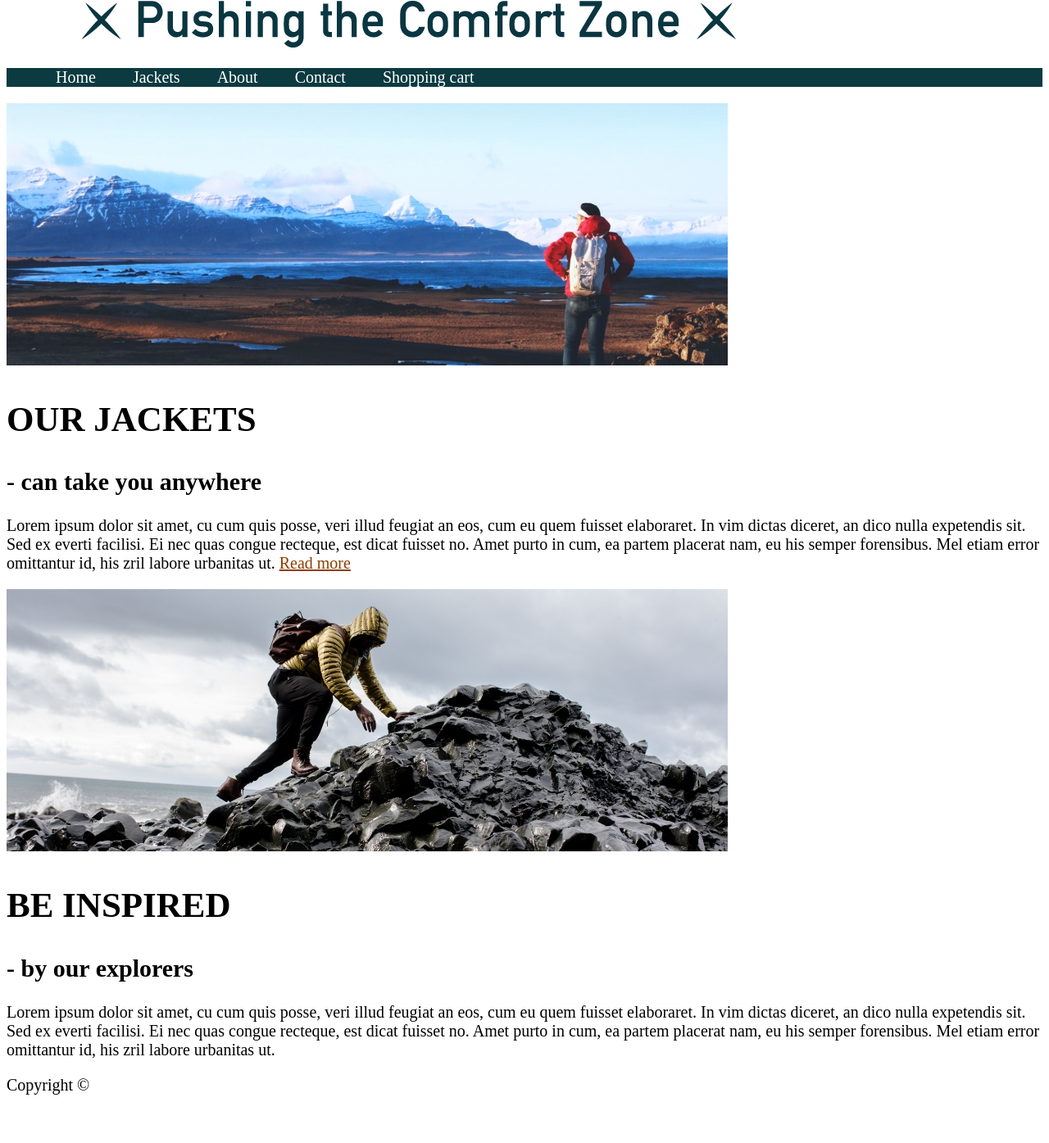
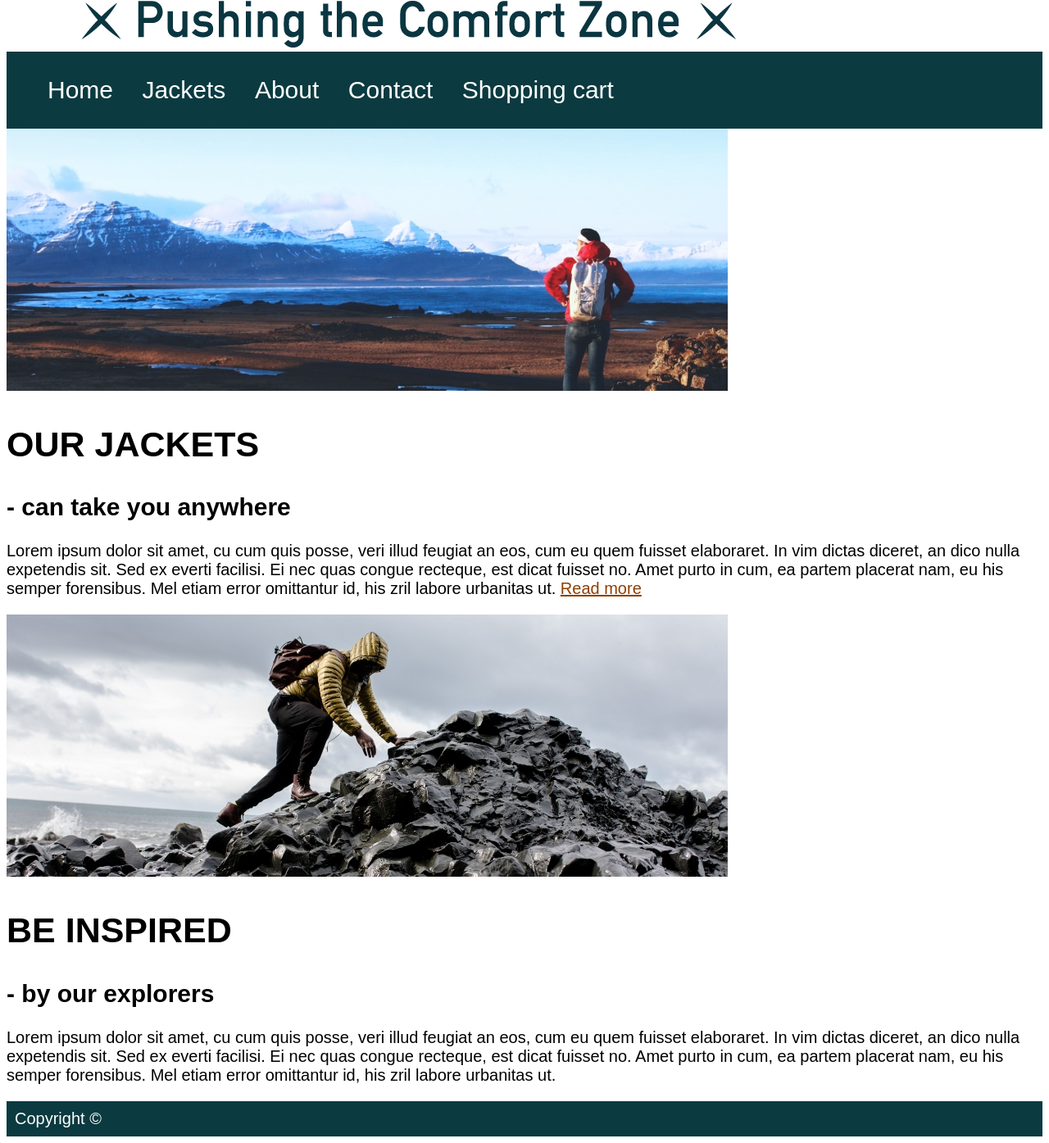
Before and after one commit to sarabmadsen/rainydays-case, a plain HTML site: page index.html in a window 1280 px wide. Shown: the part 461-1856 px from the top of the page at 82% size. Before the commit the page ends 1805 px from the top, so only its background shows below. Drawn offline with Linux system fonts and the light colour scheme.

Commit message:
worked on css

```diff
--- a/css/styles.css
+++ b/css/styles.css
@@ -1,7 +1,11 @@
+@font-face {
+  font-family: "Roadgeek 2005 Mittelschrift";
+  src: url("roadgeek-2005-mittelschrift.ttf") format("ttf");
+}
+
 body {
   background-color: white;
-  font-family: Roadgeek 2005 Mittelschrift;
-  src: url(roadgeek-2005-mittelschrift.ttf);
+  font-family: "Roadgeek 2005 Mittelschrift", Arial, Helvetica, sans-serif;
   font-size: 20px;
 }
 
@@ -31,7 +35,8 @@ nav li {
 nav a {
   text-decoration: none;
   color: white;
-  padding: 20px;
+  padding-right: 30px;
+  font-size: 30px;
 }
 
 .active {
@@ -45,4 +50,11 @@ nav a:hover {
 
 .menu {
   background-color: #0b3a40;
+  padding: 10px;
 }
+
+footer {
+  background-color: #0b3a40;
+  color: white;
+  padding: 10px;
+}
```
